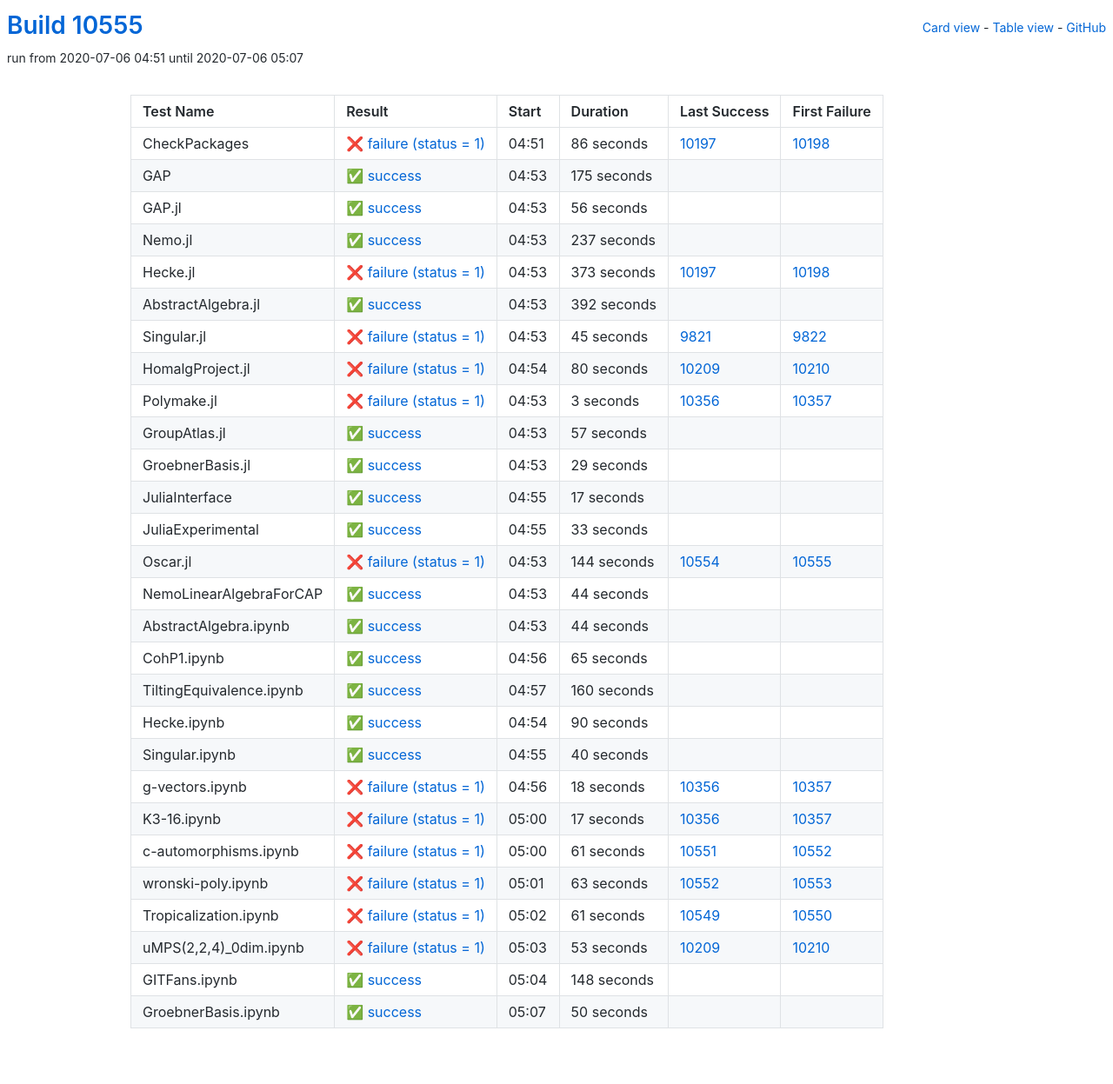
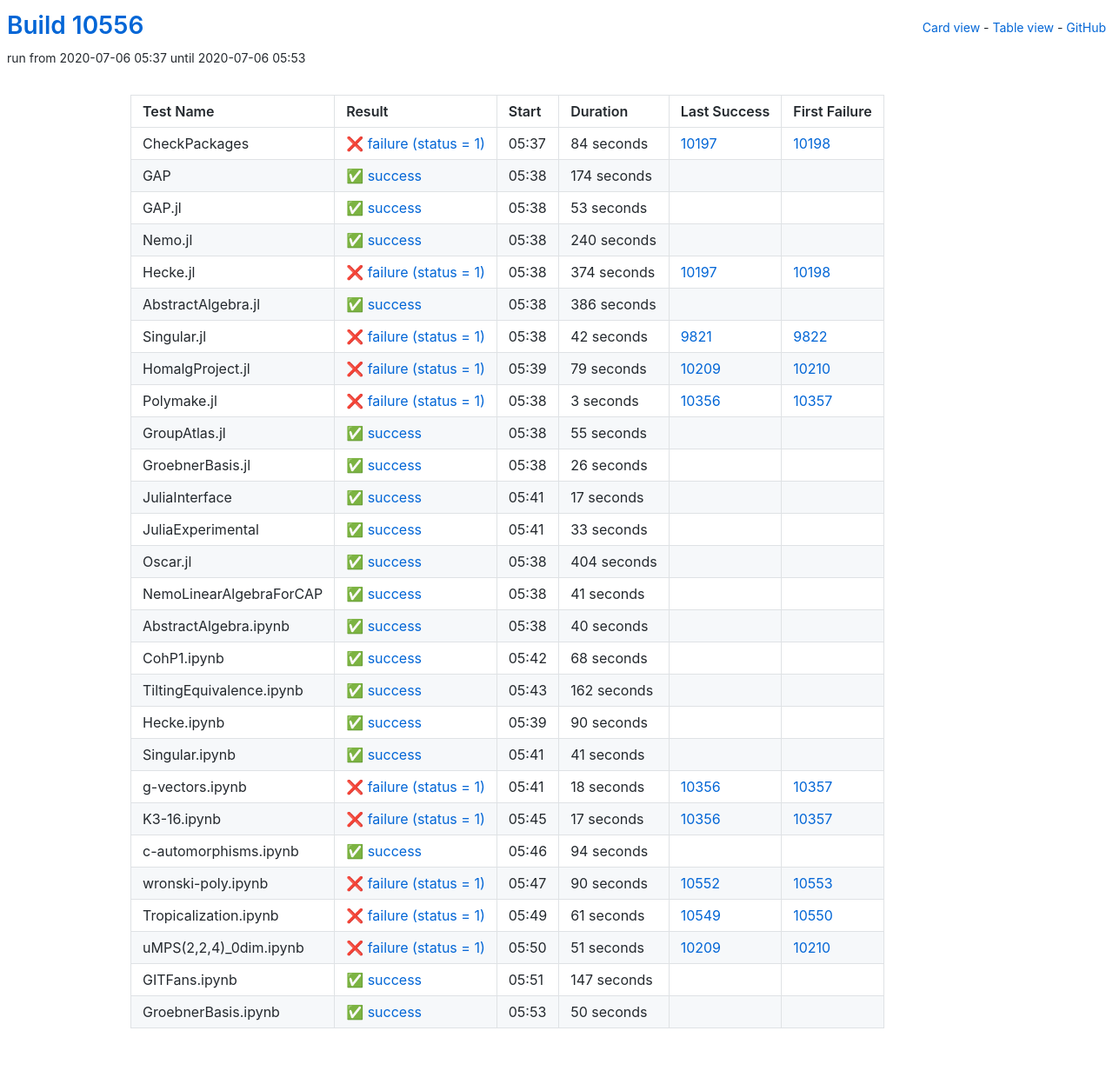
Before and after one commit to oscar-system/oscar-ci-status, a Jekyll site: the page built from table.html, in a window 1280 px wide. Shown: the whole page at 87% size. Built offline with Jekyll 4.4.1, drawn with Linux system fonts in a browser that asks for light colours.

Commit message:
Build #10556

```diff
--- a/_data/ci.yml
+++ b/_data/ci.yml
@@ -1,6 +1,6 @@
 ---
-build: 10555
-build_url: https://oscarci.mathematik.uni-kl.de/job/oscar/10555/
+build: 10556
+build_url: https://oscarci.mathematik.uni-kl.de/job/oscar/10556/
 job: oscar
 organization: oscar-system
 repo: oscar-ci-status
@@ -8,104 +8,104 @@
 tests:
 - name: CheckPackages
   id: checkpackages
-  log: https://oscarci.mathematik.uni-kl.de/job/oscar/10555/artifact/logs/build-10555/CheckPackages.log
-  start: 2020-07-06 04:51
+  log: https://oscarci.mathematik.uni-kl.de/job/oscar/10556/artifact/logs/build-10556/CheckPackages.log
+  start: 2020-07-06 05:37
   success: false
   exitcode: 1
   status: failure
-  duration: 86
+  duration: 84
   last_success: 10197
   last_success_url: https://oscarci.mathematik.uni-kl.de/job/oscar/10197/
   first_failure: 10198
   first_failure_url: https://oscarci.mathematik.uni-kl.de/job/oscar/10198/
 - name: GAP
   id: gap
-  log: https://oscarci.mathematik.uni-kl.de/job/oscar/10555/artifact/logs/build-10555/GAP.log
-  start: 2020-07-06 04:53
+  log: https://oscarci.mathematik.uni-kl.de/job/oscar/10556/artifact/logs/build-10556/GAP.log
+  start: 2020-07-06 05:38
   success: true
   exitcode: 0
   status: success
-  duration: 175
+  duration: 174
   last_success: false
   last_success_url:
   first_failure: false
   first_failure_url:
 - name: GAP.jl
   id: gap-jl
-  log: https://oscarci.mathematik.uni-kl.de/job/oscar/10555/artifact/logs/build-10555/GAP.jl.log
-  start: 2020-07-06 04:53
+  log: https://oscarci.mathematik.uni-kl.de/job/oscar/10556/artifact/logs/build-10556/GAP.jl.log
+  start: 2020-07-06 05:38
   success: true
   exitcode: 0
   status: success
-  duration: 56
+  duration: 53
   last_success: false
   last_success_url:
   first_failure: false
   first_failure_url:
 - name: Nemo.jl
   id: nemo-jl
-  log: https://oscarci.mathematik.uni-kl.de/job/oscar/10555/artifact/logs/build-10555/Nemo.jl.log
-  start: 2020-07-06 04:53
+  log: https://oscarci.mathematik.uni-kl.de/job/oscar/10556/artifact/logs/build-10556/Nemo.jl.log
+  start: 2020-07-06 05:38
   success: true
   exitcode: 0
   status: success
-  duration: 237
+  duration: 240
   last_success: false
   last_success_url:
   first_failure: false
   first_failure_url:
 - name: Hecke.jl
   id: hecke-jl
-  log: https://oscarci.mathematik.uni-kl.de/job/oscar/10555/artifact/logs/build-10555/Hecke.jl.log
-  start: 2020-07-06 04:53
+  log: https://oscarci.mathematik.uni-kl.de/job/oscar/10556/artifact/logs/build-10556/Hecke.jl.log
+  start: 2020-07-06 05:38
   success: false
   exitcode: 1
   status: failure
-  duration: 373
+  duration: 374
   last_success: 10197
   last_success_url: https://oscarci.mathematik.uni-kl.de/job/oscar/10197/
   first_failure: 10198
   first_failure_url: https://oscarci.mathematik.uni-kl.de/job/oscar/10198/
 - name: AbstractAlgebra.jl
   id: abstractalgebra-jl
-  log: https://oscarci.mathematik.uni-kl.de/job/oscar/10555/artifact/logs/build-10555/AbstractAlgebra.jl.log
-  start: 2020-07-06 04:53
+  log: https://oscarci.mathematik.uni-kl.de/job/oscar/10556/artifact/logs/build-10556/AbstractAlgebra.jl.log
+  start: 2020-07-06 05:38
   success: true
   exitcode: 0
   status: success
-  duration: 392
+  duration: 386
   last_success: false
   last_success_url:
   first_failure: false
   first_failure_url:
 - name: Singular.jl
   id: singular-jl
-  log: https://oscarci.mathematik.uni-kl.de/job/oscar/10555/artifact/logs/build-10555/Singular.jl.log
-  start: 2020-07-06 04:53
+  log: https://oscarci.mathematik.uni-kl.de/job/oscar/10556/artifact/logs/build-10556/Singular.jl.log
+  start: 2020-07-06 05:38
   success: false
   exitcode: 1
   status: failure
-  duration: 45
+  duration: 42
   last_success: 9821
   last_success_url: https://oscarci.mathematik.uni-kl.de/job/oscar/9821/
   first_failure: 9822
   first_failure_url: https://oscarci.mathematik.uni-kl.de/job/oscar/9822/
 - name: HomalgProject.jl
   id: homalgproject-jl
-  log: https://oscarci.mathematik.uni-kl.de/job/oscar/10555/artifact/logs/build-10555/HomalgProject.jl.log
-  start: 2020-07-06 04:54
+  log: https://oscarci.mathematik.uni-kl.de/job/oscar/10556/artifact/logs/build-10556/HomalgProject.jl.log
+  start: 2020-07-06 05:39
   success: false
   exitcode: 1
   status: failure
-  duration: 80
+  duration: 79
   last_success: 10209
   last_success_url: https://oscarci.mathematik.uni-kl.de/job/oscar/10209/
   first_failure: 10210
   first_failure_url: https://oscarci.mathematik.uni-kl.de/job/oscar/10210/
 - name: Polymake.jl
   id: polymake-jl
-  log: https://oscarci.mathematik.uni-kl.de/job/oscar/10555/artifact/logs/build-10555/Polymake.jl.log
-  start: 2020-07-06 04:53
+  log: https://oscarci.mathematik.uni-kl.de/job/oscar/10556/artifact/logs/build-10556/Polymake.jl.log
+  start: 2020-07-06 05:38
   success: false
   exitcode: 1
   status: failure
@@ -116,32 +116,32 @@
   first_failure_url: https://oscarci.mathematik.uni-kl.de/job/oscar/10357/
 - name: GroupAtlas.jl
   id: groupatlas-jl
-  log: https://oscarci.mathematik.uni-kl.de/job/oscar/10555/artifact/logs/build-10555/GroupAtlas.jl.log
-  start: 2020-07-06 04:53
+  log: https://oscarci.mathematik.uni-kl.de/job/oscar/10556/artifact/logs/build-10556/GroupAtlas.jl.log
+  start: 2020-07-06 05:38
   success: true
   exitcode: 0
   status: success
-  duration: 57
+  duration: 55
   last_success: false
   last_success_url:
   first_failure: false
   first_failure_url:
 - name: GroebnerBasis.jl
   id: groebnerbasis-jl
-  log: https://oscarci.mathematik.uni-kl.de/job/oscar/10555/artifact/logs/build-10555/GroebnerBasis.jl.log
-  start: 2020-07-06 04:53
+  log: https://oscarci.mathematik.uni-kl.de/job/oscar/10556/artifact/logs/build-10556/GroebnerBasis.jl.log
+  start: 2020-07-06 05:38
   success: true
   exitcode: 0
   status: success
-  duration: 29
+  duration: 26
   last_success: false
   last_success_url:
   first_failure: false
   first_failure_url:
 - name: JuliaInterface
   id: juliainterface
-  log: https://oscarci.mathematik.uni-kl.de/job/oscar/10555/artifact/logs/build-10555/JuliaInterface.log
-  start: 2020-07-06 04:55
+  log: https://oscarci.mathematik.uni-kl.de/job/oscar/10556/artifact/logs/build-10556/JuliaInterface.log
+  start: 2020-07-06 05:41
   success: true
   exitcode: 0
   status: success
@@ -152,8 +152,8 @@
   first_failure_url:
 - name: JuliaExperimental
   id: juliaexperimental
-  log: https://oscarci.mathematik.uni-kl.de/job/oscar/10555/artifact/logs/build-10555/JuliaExperimental.log
-  start: 2020-07-06 04:55
+  log: https://oscarci.mathematik.uni-kl.de/job/oscar/10556/artifact/logs/build-10556/JuliaExperimental.log
+  start: 2020-07-06 05:41
   success: true
   exitcode: 0
   status: success
@@ -164,68 +164,68 @@
   first_failure_url:
 - name: Oscar.jl
   id: oscar-jl
-  log: https://oscarci.mathematik.uni-kl.de/job/oscar/10555/artifact/logs/build-10555/Oscar.jl.log
-  start: 2020-07-06 04:53
-  success: false
-  exitcode: 1
-  status: failure
-  duration: 144
-  last_success: 10554
-  last_success_url: https://oscarci.mathematik.uni-kl.de/job/oscar/10554/
-  first_failure: 10555
-  first_failure_url: https://oscarci.mathematik.uni-kl.de/job/oscar/10555/
-- name: NemoLinearAlgebraForCAP
-  id: nemolinearalgebraforcap
-  log: https://oscarci.mathematik.uni-kl.de/job/oscar/10555/artifact/logs/build-10555/NemoLinearAlgebraForCAP.log
-  start: 2020-07-06 04:53
+  log: https://oscarci.mathematik.uni-kl.de/job/oscar/10556/artifact/logs/build-10556/Oscar.jl.log
+  start: 2020-07-06 05:38
   success: true
   exitcode: 0
   status: success
-  duration: 44
+  duration: 404
+  last_success: false
+  last_success_url:
+  first_failure: false
+  first_failure_url:
+- name: NemoLinearAlgebraForCAP
+  id: nemolinearalgebraforcap
+  log: https://oscarci.mathematik.uni-kl.de/job/oscar/10556/artifact/logs/build-10556/NemoLinearAlgebraForCAP.log
+  start: 2020-07-06 05:38
+  success: true
+  exitcode: 0
+  status: success
+  duration: 41
   last_success: false
   last_success_url:
   first_failure: false
   first_failure_url:
 - name: AbstractAlgebra.ipynb
   id: abstractalgebra-ipynb
-  log: https://oscarci.mathematik.uni-kl.de/job/oscar/10555/artifact/logs/build-10555/AbstractAlgebra.ipynb.log
-  start: 2020-07-06 04:53
+  log: https://oscarci.mathematik.uni-kl.de/job/oscar/10556/artifact/logs/build-10556/AbstractAlgebra.ipynb.log
+  start: 2020-07-06 05:38
   success: true
   exitcode: 0
   status: success
-  duration: 44
+  duration: 40
   last_success: false
   last_success_url:
   first_failure: false
   first_failure_url:
 - name: CohP1.ipynb
   id: cohp1-ipynb
-  log: https://oscarci.mathematik.uni-kl.de/job/oscar/10555/artifact/logs/build-10555/CohP1.ipynb.log
-  start: 2020-07-06 04:56
+  log: https://oscarci.mathematik.uni-kl.de/job/oscar/10556/artifact/logs/build-10556/CohP1.ipynb.log
+  start: 2020-07-06 05:42
   success: true
   exitcode: 0
   status: success
-  duration: 65
+  duration: 68
   last_success: false
   last_success_url:
   first_failure: false
   first_failure_url:
 - name: TiltingEquivalence.ipynb
   id: tiltingequivalence-ipynb
-  log: https://oscarci.mathematik.uni-kl.de/job/oscar/10555/artifact/logs/build-10555/TiltingEquivalence.ipynb.log
-  start: 2020-07-06 04:57
+  log: https://oscarci.mathematik.uni-kl.de/job/oscar/10556/artifact/logs/build-10556/TiltingEquivalence.ipynb.log
+  start: 2020-07-06 05:43
   success: true
   exitcode: 0
   status: success
-  duration: 160
+  duration: 162
   last_success: false
   last_success_url:
   first_failure: false
   first_failure_url:
 - name: Hecke.ipynb
   id: hecke-ipynb
-  log: https://oscarci.mathematik.uni-kl.de/job/oscar/10555/artifact/logs/build-10555/Hecke.ipynb.log
-  start: 2020-07-06 04:54
+  log: https://oscarci.mathematik.uni-kl.de/job/oscar/10556/artifact/logs/build-10556/Hecke.ipynb.log
+  start: 2020-07-06 05:39
   success: true
   exitcode: 0
   status: success
@@ -236,20 +236,20 @@
   first_failure_url:
 - name: Singular.ipynb
   id: singular-ipynb
-  log: https://oscarci.mathematik.uni-kl.de/job/oscar/10555/artifact/logs/build-10555/Singular.ipynb.log
-  start: 2020-07-06 04:55
+  log: https://oscarci.mathematik.uni-kl.de/job/oscar/10556/artifact/logs/build-10556/Singular.ipynb.log
+  start: 2020-07-06 05:41
   success: true
   exitcode: 0
   status: success
-  duration: 40
+  duration: 41
   last_success: false
   last_success_url:
   first_failure: false
   first_failure_url:
 - name: g-vectors.ipynb
   id: g-vectors-ipynb
-  log: https://oscarci.mathematik.uni-kl.de/job/oscar/10555/artifact/logs/build-10555/g-vectors.ipynb.log
-  start: 2020-07-06 04:56
+  log: https://oscarci.mathematik.uni-kl.de/job/oscar/10556/artifact/logs/build-10556/g-vectors.ipynb.log
+  start: 2020-07-06 05:41
   success: false
   exitcode: 1
   status: failure
@@ -260,8 +260,8 @@
   first_failure_url: https://oscarci.mathematik.uni-kl.de/job/oscar/10357/
 - name: K3-16.ipynb
   id: k3-16-ipynb
-  log: https://oscarci.mathematik.uni-kl.de/job/oscar/10555/artifact/logs/build-10555/K3-16.ipynb.log
-  start: 2020-07-06 05:00
+  log: https://oscarci.mathematik.uni-kl.de/job/oscar/10556/artifact/logs/build-10556/K3-16.ipynb.log
+  start: 2020-07-06 05:45
   success: false
   exitcode: 1
   status: failure
@@ -272,32 +272,32 @@
   first_failure_url: https://oscarci.mathematik.uni-kl.de/job/oscar/10357/
 - name: c-automorphisms.ipynb
   id: c-automorphisms-ipynb
-  log: https://oscarci.mathematik.uni-kl.de/job/oscar/10555/artifact/logs/build-10555/c-automorphisms.ipynb.log
-  start: 2020-07-06 05:00
+  log: https://oscarci.mathematik.uni-kl.de/job/oscar/10556/artifact/logs/build-10556/c-automorphisms.ipynb.log
+  start: 2020-07-06 05:46
+  success: true
+  exitcode: 0
+  status: success
+  duration: 94
+  last_success: false
+  last_success_url:
+  first_failure: false
+  first_failure_url:
+- name: wronski-poly.ipynb
+  id: wronski-poly-ipynb
+  log: https://oscarci.mathematik.uni-kl.de/job/oscar/10556/artifact/logs/build-10556/wronski-poly.ipynb.log
+  start: 2020-07-06 05:47
   success: false
   exitcode: 1
   status: failure
-  duration: 61
-  last_success: 10551
-  last_success_url: https://oscarci.mathematik.uni-kl.de/job/oscar/10551/
-  first_failure: 10552
-  first_failure_url: https://oscarci.mathematik.uni-kl.de/job/oscar/10552/
-- name: wronski-poly.ipynb
-  id: wronski-poly-ipynb
-  log: https://oscarci.mathematik.uni-kl.de/job/oscar/10555/artifact/logs/build-10555/wronski-poly.ipynb.log
-  start: 2020-07-06 05:01
-  success: false
-  exitcode: 1
-  status: failure
-  duration: 63
+  duration: 90
   last_success: 10552
   last_success_url: https://oscarci.mathematik.uni-kl.de/job/oscar/10552/
   first_failure: 10553
   first_failure_url: https://oscarci.mathematik.uni-kl.de/job/oscar/10553/
 - name: Tropicalization.ipynb
   id: tropicalization-ipynb
-  log: https://oscarci.mathematik.uni-kl.de/job/oscar/10555/artifact/logs/build-10555/Tropicalization.ipynb.log
-  start: 2020-07-06 05:02
+  log: https://oscarci.mathematik.uni-kl.de/job/oscar/10556/artifact/logs/build-10556/Tropicalization.ipynb.log
+  start: 2020-07-06 05:49
   success: false
   exitcode: 1
   status: failure
@@ -308,32 +308,32 @@
   first_failure_url: https://oscarci.mathematik.uni-kl.de/job/oscar/10550/
 - name: uMPS(2,2,4)_0dim.ipynb
   id: umps-2-2-4-0dim-ipynb
-  log: https://oscarci.mathematik.uni-kl.de/job/oscar/10555/artifact/logs/build-10555/uMPS-2-2-4-_0dim.ipynb.log
-  start: 2020-07-06 05:03
+  log: https://oscarci.mathematik.uni-kl.de/job/oscar/10556/artifact/logs/build-10556/uMPS-2-2-4-_0dim.ipynb.log
+  start: 2020-07-06 05:50
   success: false
   exitcode: 1
   status: failure
-  duration: 53
+  duration: 51
   last_success: 10209
   last_success_url: https://oscarci.mathematik.uni-kl.de/job/oscar/10209/
   first_failure: 10210
   first_failure_url: https://oscarci.mathematik.uni-kl.de/job/oscar/10210/
 - name: GITFans.ipynb
   id: gitfans-ipynb
-  log: https://oscarci.mathematik.uni-kl.de/job/oscar/10555/artifact/logs/build-10555/GITFans.ipynb.log
-  start: 2020-07-06 05:04
+  log: https://oscarci.mathematik.uni-kl.de/job/oscar/10556/artifact/logs/build-10556/GITFans.ipynb.log
+  start: 2020-07-06 05:51
   success: true
   exitcode: 0
   status: success
-  duration: 148
+  duration: 147
   last_success: false
   last_success_url:
   first_failure: false
   first_failure_url:
 - name: GroebnerBasis.ipynb
   id: groebnerbasis-ipynb
-  log: https://oscarci.mathematik.uni-kl.de/job/oscar/10555/artifact/logs/build-10555/GroebnerBasis.ipynb.log
-  start: 2020-07-06 05:07
+  log: https://oscarci.mathematik.uni-kl.de/job/oscar/10556/artifact/logs/build-10556/GroebnerBasis.ipynb.log
+  start: 2020-07-06 05:53
   success: true
   exitcode: 0
   status: success
```
Also changed, not shown: README.md.
